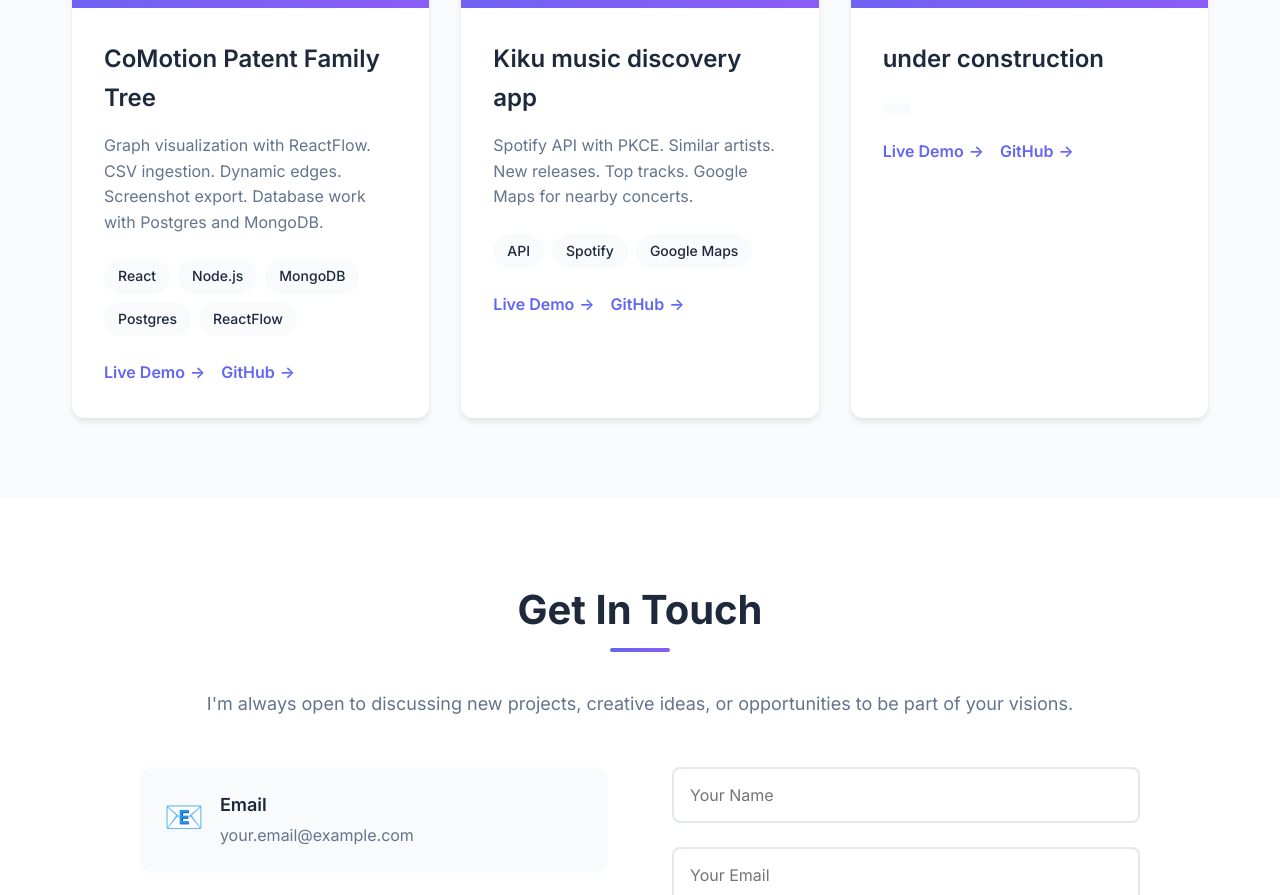
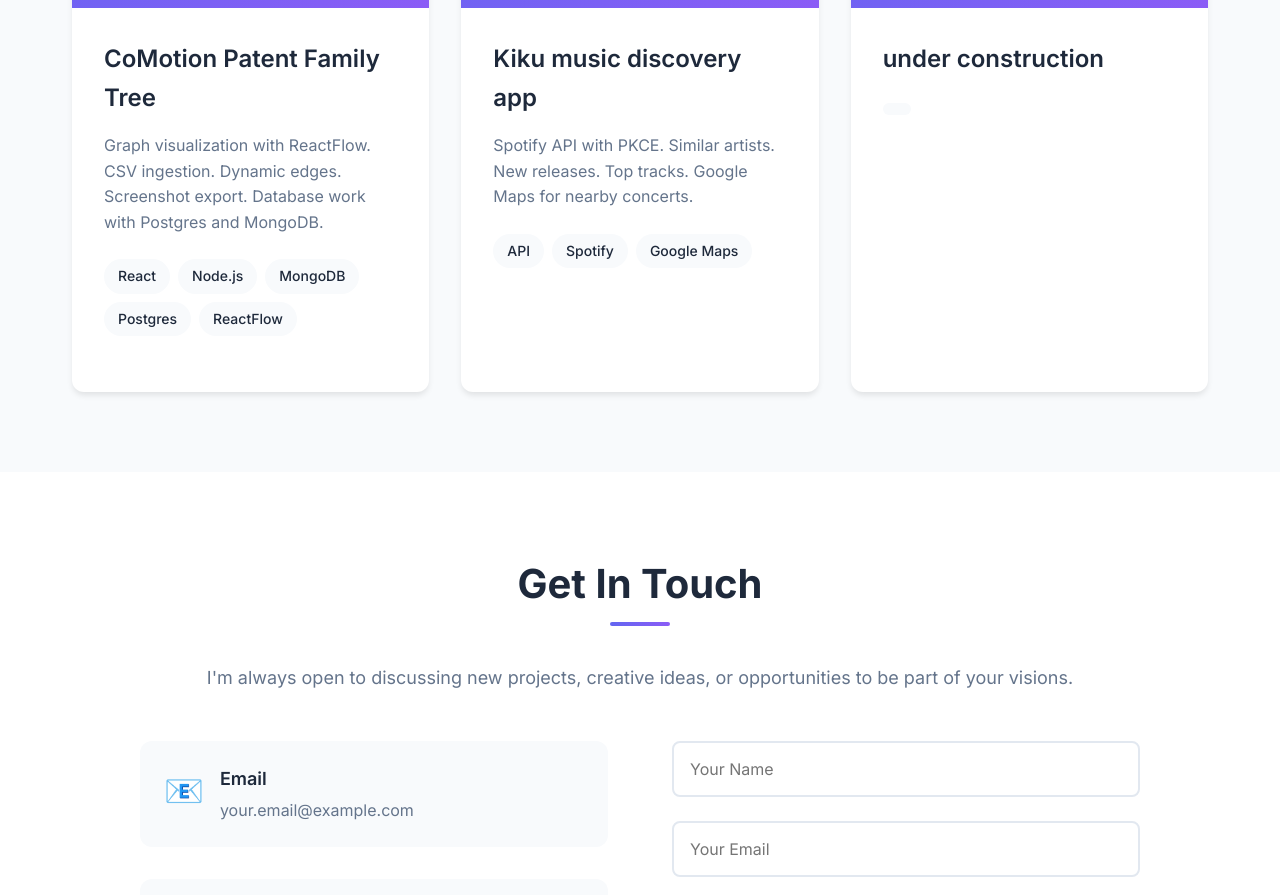
Before and after one commit to etran46/portfolio, a React (Vite) app: page / in a window 1280 px wide. Shown: the part 2580-3475 px from the top of the page. Built offline with nearby package versions, Linux system fonts and the light colour scheme.

Commit message:
removing a section for now

```diff
--- a/src/components/Projects.jsx
+++ b/src/components/Projects.jsx
@@ -43,14 +43,14 @@ const Projects = () => {
                     <span key={techIndex} className="tech-tag">{tech}</span>
                   ))}
                 </div>
-                <div className="project-links">
+                {/* <div className="project-links">
                   <a href={project.demo} className="project-link" target="_blank" rel="noopener noreferrer">
                     Live Demo
                   </a>
                   <a href={project.github} className="project-link" target="_blank" rel="noopener noreferrer">
                     GitHub
                   </a>
-                </div>
+                </div> */}
               </div>
             </div>
           ))}
```
